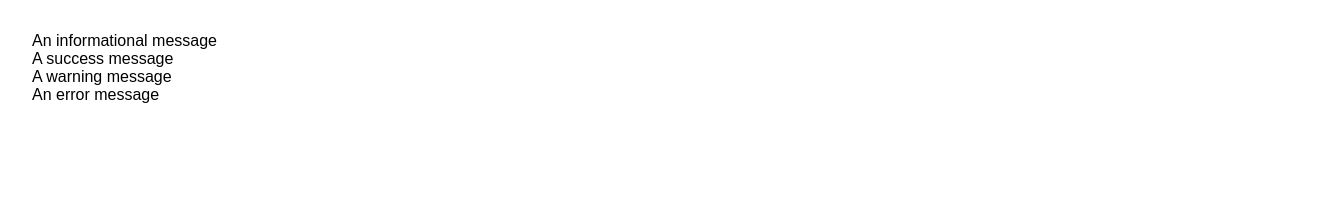
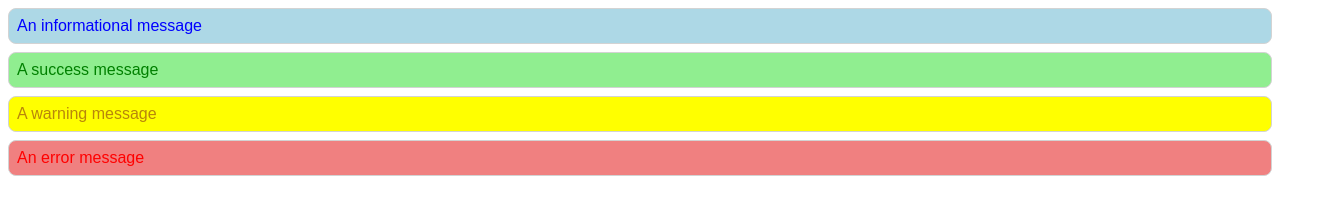
Before and after one commit to christopher-m-alvarez/codeup-web-exercises, a plain HTML site: page messages.html in a window 1280 px wide. Shown: the whole page, 1328 px wide, since content can reach past the window. Drawn offline with Linux system fonts and the light colour scheme.

Commit message:
box exercise pt 2

```diff
--- a/css/messages.css
+++ b/css/messages.css
@@ -1,7 +1,33 @@
 body, html {
     height: 100%;
     width: 100%;
-    padding: 1em;
+    padding: 0;
     margin: 0;
     font-family: Arial, Ubuntu, sans-serif;
 }
+.message{
+    border: solid lightgray 1.5px;
+    margin: .5em;
+    padding: .5em;
+    border-radius: .5em;
+}
+
+.message-info{
+    background-color: lightblue;
+    color: blue;
+}
+
+.message-success{
+    background-color: lightgreen;
+    color: green;
+}
+
+.message-warning{
+    background-color: yellow;
+    color: darkgoldenrod;
+}
+
+.message-error{
+    background-color: lightcoral;
+    color: red;
+}
```
